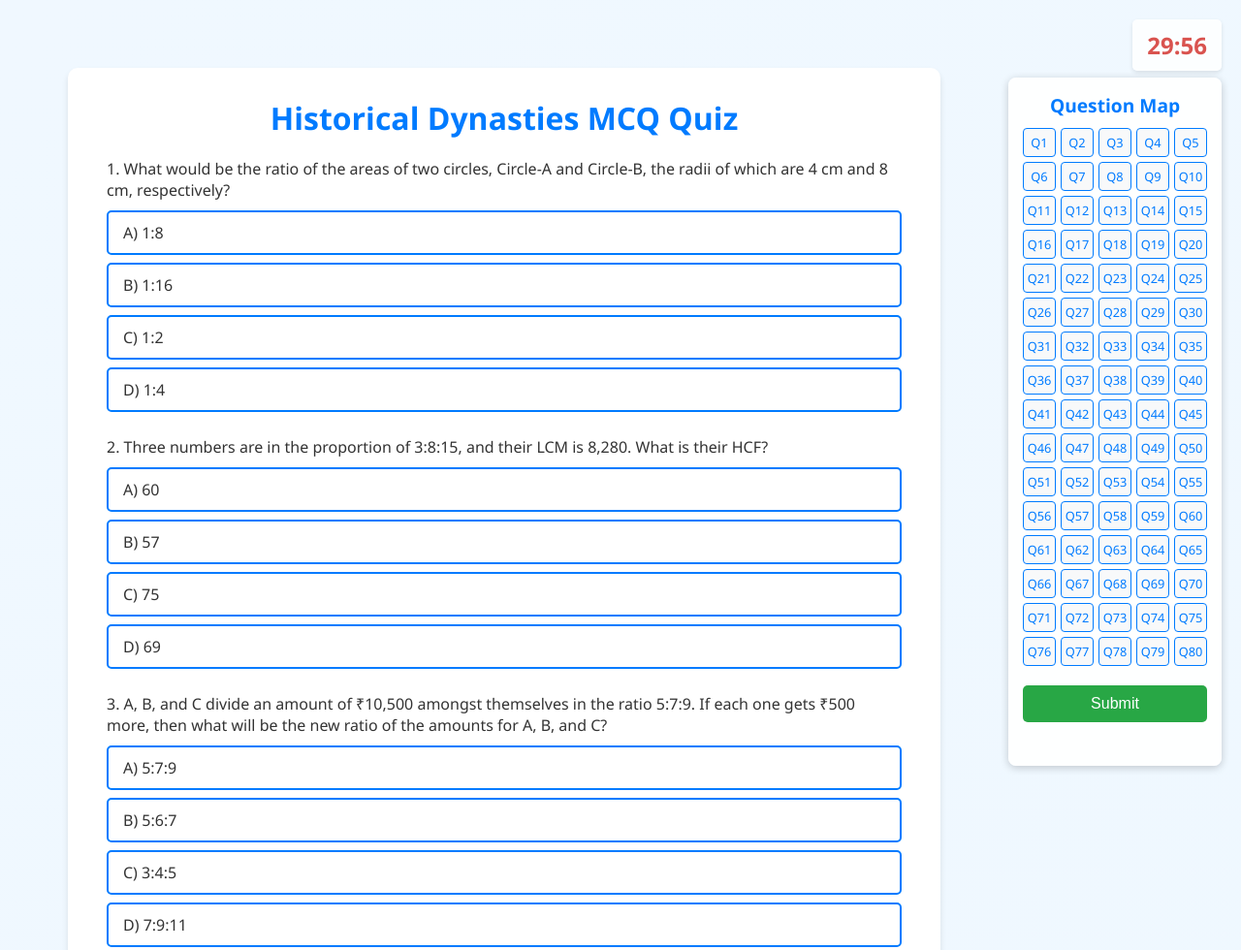
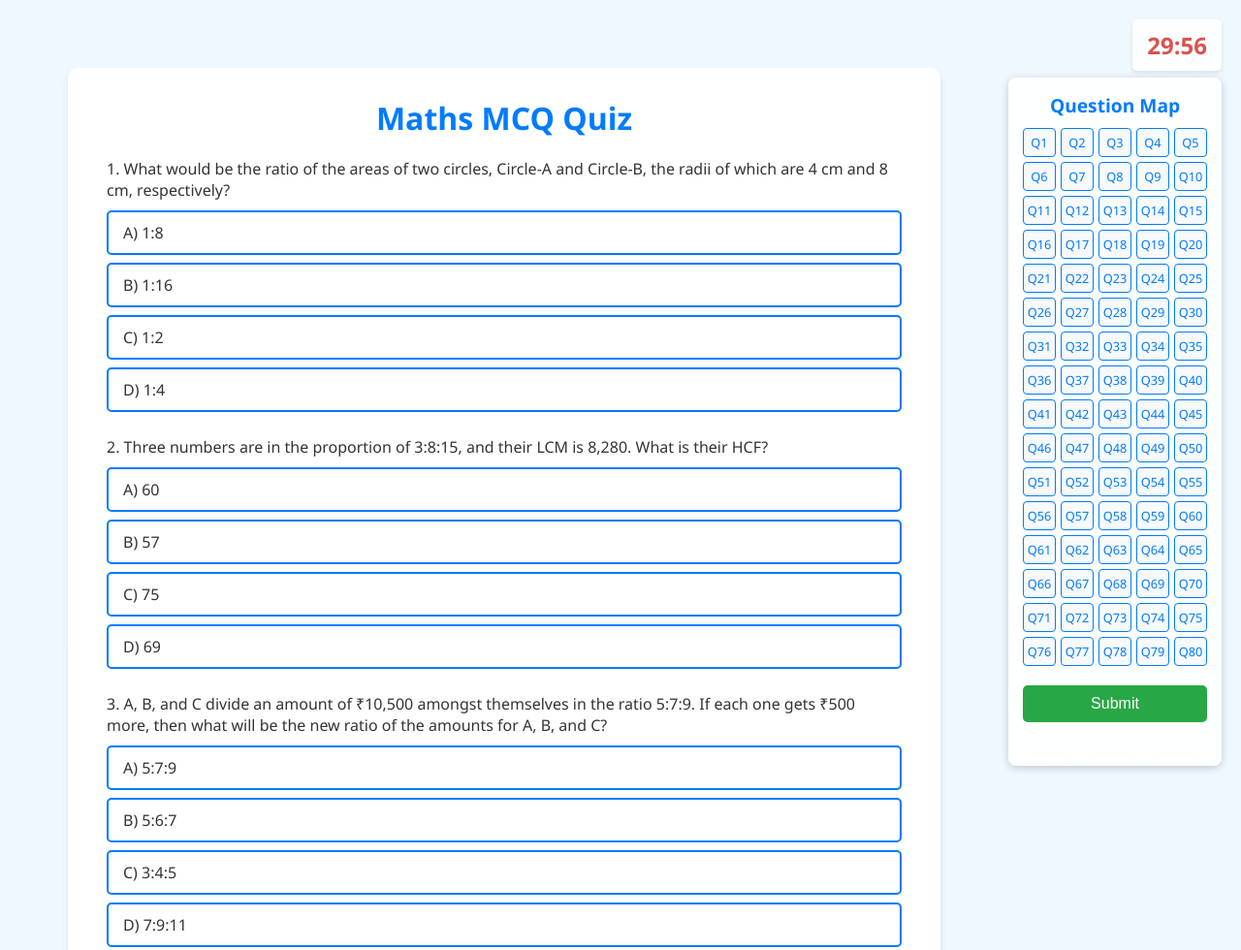
Before and after one commit to Aayush005/maths_full_test, a plain HTML site: page index.html in a window 1280 px wide. Shown: the top 980 px of the page at 97% size. Drawn offline with Linux system fonts and the light colour scheme.

Commit message:
Update index.html

```diff
--- a/index.html
+++ b/index.html
@@ -3,7 +3,7 @@
 <head>
     <meta charset="UTF-8">
     <meta name="viewport" content="width=device-width, initial-scale=1.0">
-    <title>Historical Dynasties MCQ Quiz</title>
+    <title>Maths MCQ Quiz</title>
     <style>
         /* Reset some default styles */
         * {
@@ -331,7 +331,7 @@
     </div>
 
     <div class="quiz-container">
-        <h1>Historical Dynasties MCQ Quiz</h1>
+        <h1>Maths MCQ Quiz</h1>
 
         <form id="quizForm">
             <!-- Questions will be injected here by JavaScript -->
```
